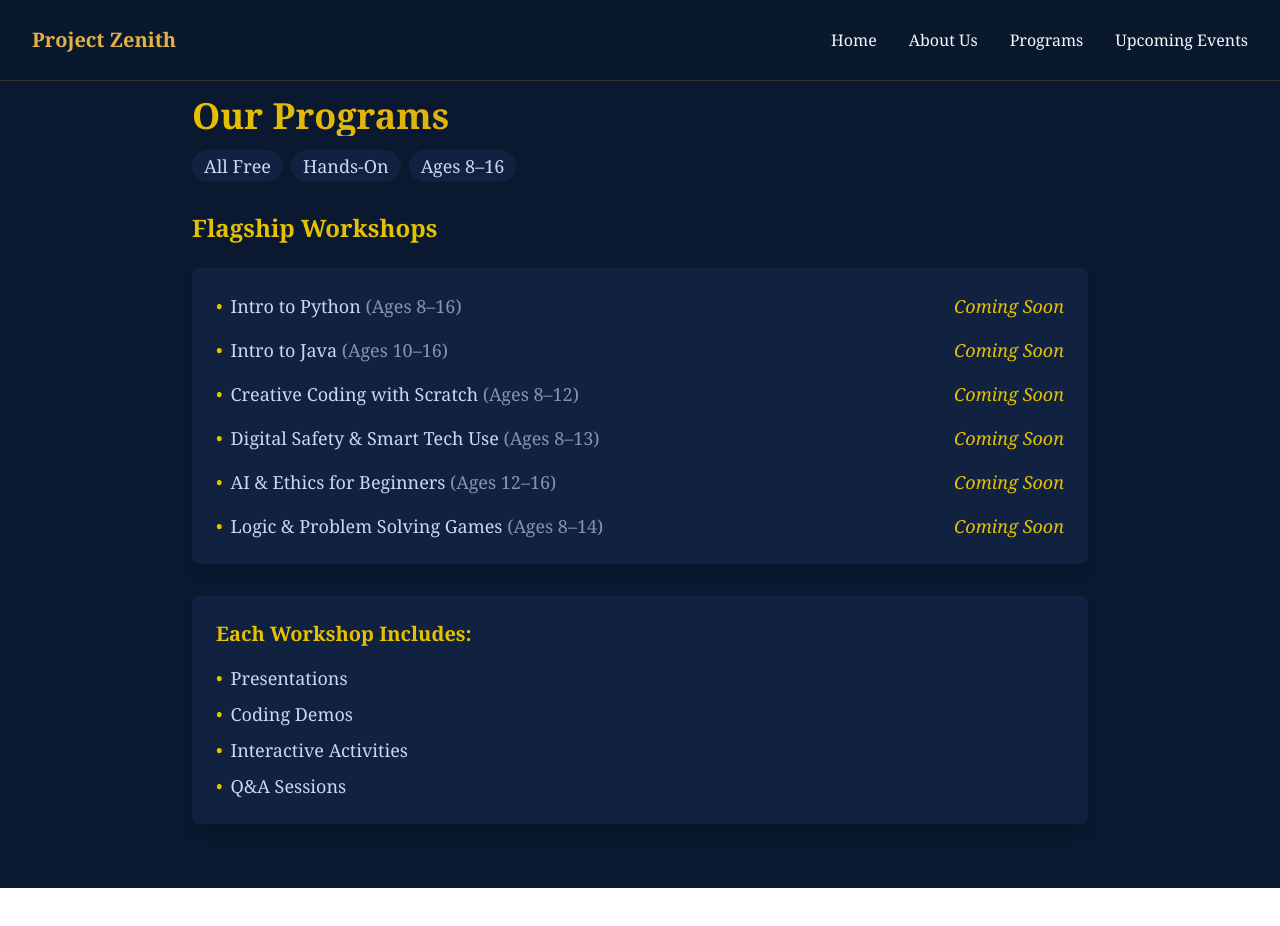
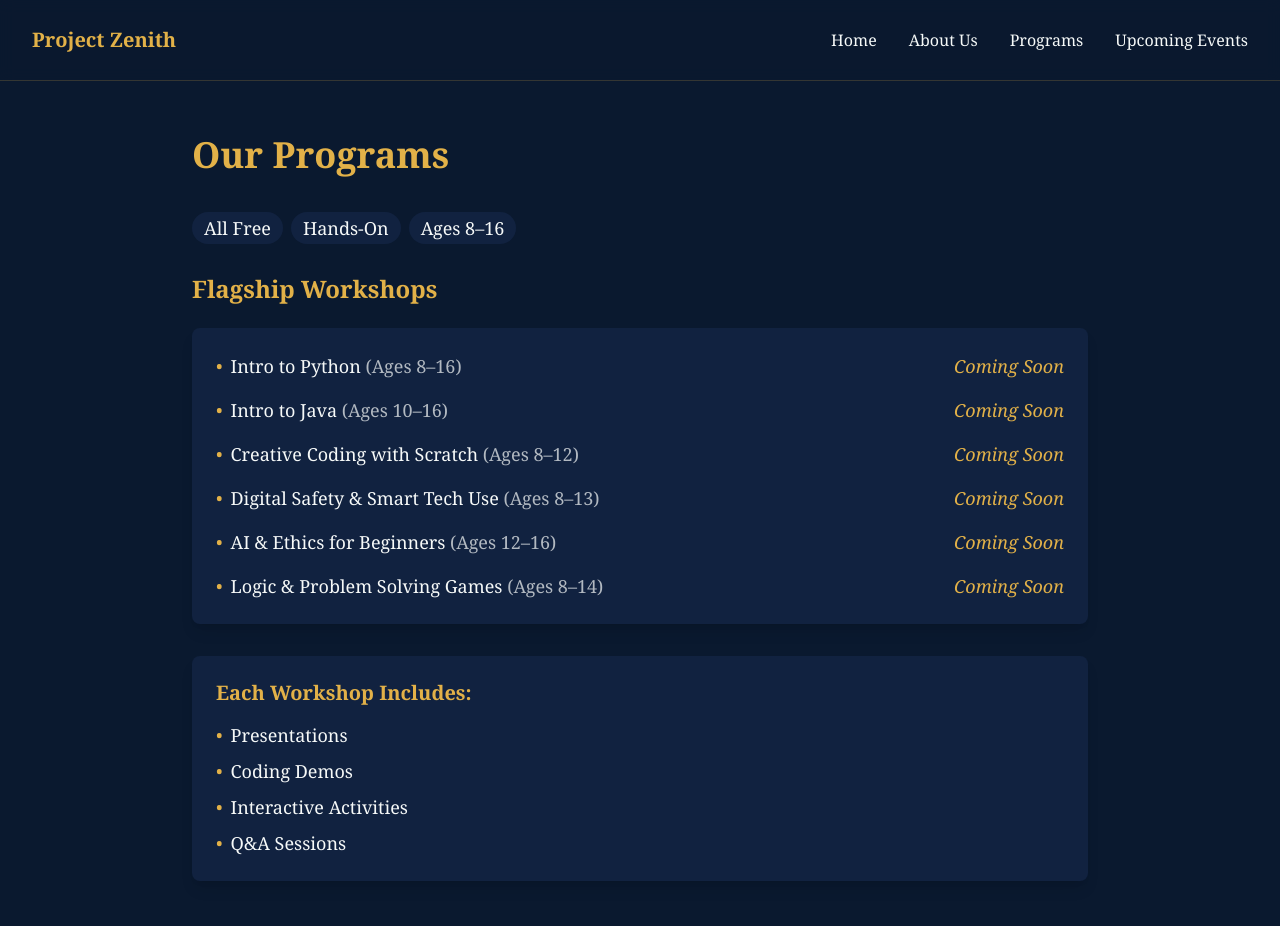
Before and after one commit to vishnusomisetty1/project-zenith, a Next.js app: page /programs in a window 1280 px wide. Shown: the top 926 px of the page. Before the commit the page ends 888 px from the top, so only its background shows below. Built offline with nearby package versions, Linux system fonts and the light colour scheme.

Commit message:
just some padding fixes

```diff
--- a/src/app/events/page.tsx
+++ b/src/app/events/page.tsx
@@ -2,19 +2,19 @@ import Navbar from '@/components/Navbar';
 
 export default function Events() {
   return (
-    <main className="bg-[#0A192F] text-[#CCD6F6] font-serif min-h-screen">
+    <main className="bg-[#0A192F] text-[#F6F9F8] font-serif min-h-screen">
       <Navbar />
-      <section className="pt-24 px-8 pb-16">
+      <section className="pt-32 px-4 sm:px-8 pb-16">
         <div className="max-w-4xl mx-auto">
-          <h1 className="text-4xl font-bold mb-8 bg-gradient-to-r from-[#E5C100] via-[#DBA514] to-[#E5C100] text-transparent bg-clip-text">
+          <h1 className="text-4xl font-bold mb-8 bg-gradient-to-r from-[#E2B148] via-[#E2B148] to-[#E2B148] text-transparent bg-clip-text leading-normal">
             Upcoming Events
           </h1>
 
           <div className="bg-[#112240] rounded-lg p-8 shadow-lg text-center">
-            <p className="text-xl text-[#CCD6F6]">
+            <p className="text-xl text-[#F6F9F8]">
               Event calendar coming soon!
             </p>
-            <p className="text-[#8892B0] mt-2">
+            <p className="text-[#F6F9F8]/70 mt-2">
               Check back later for our upcoming workshops and events.
             </p>
           </div>
--- a/src/app/programs/page.tsx
+++ b/src/app/programs/page.tsx
@@ -2,15 +2,15 @@ import Navbar from '@/components/Navbar';
 
 export default function Programs() {
   return (
-    <main className="bg-[#0A192F] text-[#CCD6F6] font-serif min-h-screen">
+    <main className="bg-[#0A192F] text-[#F6F9F8] font-serif min-h-screen">
       <Navbar />
-      <section className="pt-24 px-8 pb-16">
+      <section className="pt-32 px-4 sm:px-8 pb-16">
         <div className="max-w-4xl mx-auto">
-          <h1 className="text-4xl font-bold mb-4 bg-gradient-to-r from-[#E5C100] via-[#DBA514] to-[#E5C100] text-transparent bg-clip-text">
+          <h1 className="text-4xl font-bold mb-8 bg-gradient-to-r from-[#E2B148] via-[#E2B148] to-[#E2B148] text-transparent bg-clip-text leading-normal">
             Our Programs
           </h1>
 
-          <div className="mb-8 text-lg text-[#CCD6F6]">
+          <div className="mb-8 text-lg text-[#F6F9F8]">
             <span className="bg-[#112240] px-3 py-1 rounded-full mr-2">
               All Free
             </span>
@@ -24,82 +24,82 @@ export default function Programs() {
 
           <div className="space-y-8">
             <div>
-              <h2 className="text-2xl font-bold text-[#E5C100] mb-6">
+              <h2 className="text-2xl font-bold text-[#E2B148] mb-6 leading-tight">
                 Flagship Workshops
               </h2>
               <div className="bg-[#112240] rounded-lg p-6 shadow-lg">
                 <ul className="space-y-4 text-lg">
                   <li className="flex items-center justify-between">
                     <div>
-                      <span className="text-[#E5C100] mr-2">•</span>
+                      <span className="text-[#E2B148] mr-2">•</span>
                       Intro to Python{' '}
-                      <span className="text-[#8892B0]">(Ages 8–16)</span>
+                      <span className="text-[#F6F9F8]/70">(Ages 8–16)</span>
                     </div>
-                    <span className="text-[#E5C100] italic">Coming Soon</span>
+                    <span className="text-[#E2B148] italic">Coming Soon</span>
                   </li>
                   <li className="flex items-center justify-between">
                     <div>
-                      <span className="text-[#E5C100] mr-2">•</span>
+                      <span className="text-[#E2B148] mr-2">•</span>
                       Intro to Java{' '}
-                      <span className="text-[#8892B0]">(Ages 10–16)</span>
+                      <span className="text-[#F6F9F8]/70">(Ages 10–16)</span>
                     </div>
-                    <span className="text-[#E5C100] italic">Coming Soon</span>
+                    <span className="text-[#E2B148] italic">Coming Soon</span>
                   </li>
                   <li className="flex items-center justify-between">
                     <div>
-                      <span className="text-[#E5C100] mr-2">•</span>
+                      <span className="text-[#E2B148] mr-2">•</span>
                       Creative Coding with Scratch{' '}
-                      <span className="text-[#8892B0]">(Ages 8–12)</span>
+                      <span className="text-[#F6F9F8]/70">(Ages 8–12)</span>
                     </div>
-                    <span className="text-[#E5C100] italic">Coming Soon</span>
+                    <span className="text-[#E2B148] italic">Coming Soon</span>
                   </li>
                   <li className="flex items-center justify-between">
                     <div>
-                      <span className="text-[#E5C100] mr-2">•</span>
+                      <span className="text-[#E2B148] mr-2">•</span>
                       Digital Safety & Smart Tech Use{' '}
-                      <span className="text-[#8892B0]">(Ages 8–13)</span>
+                      <span className="text-[#F6F9F8]/70">(Ages 8–13)</span>
                     </div>
-                    <span className="text-[#E5C100] italic">Coming Soon</span>
+                    <span className="text-[#E2B148] italic">Coming Soon</span>
                   </li>
                   <li className="flex items-center justify-between">
                     <div>
-                      <span className="text-[#E5C100] mr-2">•</span>
+                      <span className="text-[#E2B148] mr-2">•</span>
                       AI & Ethics for Beginners{' '}
-                      <span className="text-[#8892B0]">(Ages 12–16)</span>
+                      <span className="text-[#F6F9F8]/70">(Ages 12–16)</span>
                     </div>
-                    <span className="text-[#E5C100] italic">Coming Soon</span>
+                    <span className="text-[#E2B148] italic">Coming Soon</span>
                   </li>
                   <li className="flex items-center justify-between">
                     <div>
-                      <span className="text-[#E5C100] mr-2">•</span>
+                      <span className="text-[#E2B148] mr-2">•</span>
                       Logic & Problem Solving Games{' '}
-                      <span className="text-[#8892B0]">(Ages 8–14)</span>
+                      <span className="text-[#F6F9F8]/70">(Ages 8–14)</span>
                     </div>
-                    <span className="text-[#E5C100] italic">Coming Soon</span>
+                    <span className="text-[#E2B148] italic">Coming Soon</span>
                   </li>
                 </ul>
               </div>
             </div>
 
             <div className="bg-[#112240] rounded-lg p-6 shadow-lg">
-              <h3 className="text-xl font-bold text-[#E5C100] mb-4">
+              <h3 className="text-xl font-bold text-[#E2B148] mb-4 leading-tight">
                 Each Workshop Includes:
               </h3>
               <ul className="space-y-2 text-lg">
                 <li className="flex items-center">
-                  <span className="text-[#E5C100] mr-2">•</span>
+                  <span className="text-[#E2B148] mr-2">•</span>
                   Presentations
                 </li>
                 <li className="flex items-center">
-                  <span className="text-[#E5C100] mr-2">•</span>
+                  <span className="text-[#E2B148] mr-2">•</span>
                   Coding Demos
                 </li>
                 <li className="flex items-center">
-                  <span className="text-[#E5C100] mr-2">•</span>
+                  <span className="text-[#E2B148] mr-2">•</span>
                   Interactive Activities
                 </li>
                 <li className="flex items-center">
-                  <span className="text-[#E5C100] mr-2">•</span>
+                  <span className="text-[#E2B148] mr-2">•</span>
                   Q&A Sessions
                 </li>
               </ul>
--- a/src/components/Navbar.tsx
+++ b/src/components/Navbar.tsx
@@ -1,4 +1,11 @@
+'use client';
+
+import { useState } from 'react';
+import { FaBars, FaTimes } from 'react-icons/fa';
+
 export default function Navbar() {
+  const [isMenuOpen, setIsMenuOpen] = useState(false);
+
   return (
     <nav className="fixed w-full bg-[#0A192F]/90 backdrop-blur-sm border-b border-[#E2B148]/20 z-50">
       <div className="max-w-7xl mx-auto px-4 sm:px-6 lg:px-8">
@@ -12,6 +19,21 @@ export default function Navbar() {
             </a>
           </div>
 
+          {/* Mobile menu button */}
+          <div className="sm:hidden">
+            <button
+              onClick={() => setIsMenuOpen(!isMenuOpen)}
+              className="text-[#F6F9F8] hover:text-[#E2B148] focus:outline-none"
+            >
+              {isMenuOpen ? (
+                <FaTimes className="h-6 w-6" />
+              ) : (
+                <FaBars className="h-6 w-6" />
+              )}
+            </button>
+          </div>
+
+          {/* Desktop menu */}
           <div className="hidden sm:block">
             <div className="flex items-center space-x-8">
               <a
@@ -41,6 +63,40 @@ export default function Navbar() {
             </div>
           </div>
         </div>
+
+        {/* Mobile menu */}
+        <div className={`sm:hidden ${isMenuOpen ? 'block' : 'hidden'}`}>
+          <div className="px-2 pt-2 pb-3 space-y-1 bg-[#0A192F] border-t border-[#E2B148]/20">
+            <a
+              href="/"
+              className="block px-3 py-2 text-[#F6F9F8] hover:text-[#E2B148] font-serif transition-colors"
+              onClick={() => setIsMenuOpen(false)}
+            >
+              Home
+            </a>
+            <a
+              href="/about"
+              className="block px-3 py-2 text-[#F6F9F8] hover:text-[#E2B148] font-serif transition-colors"
+              onClick={() => setIsMenuOpen(false)}
+            >
+              About Us
+            </a>
+            <a
+              href="/programs"
+              className="block px-3 py-2 text-[#F6F9F8] hover:text-[#E2B148] font-serif transition-colors"
+              onClick={() => setIsMenuOpen(false)}
+            >
+              Programs
+            </a>
+            <a
+              href="/events"
+              className="block px-3 py-2 text-[#F6F9F8] hover:text-[#E2B148] font-serif transition-colors"
+              onClick={() => setIsMenuOpen(false)}
+            >
+              Upcoming Events
+            </a>
+          </div>
+        </div>
       </div>
     </nav>
   );
```
